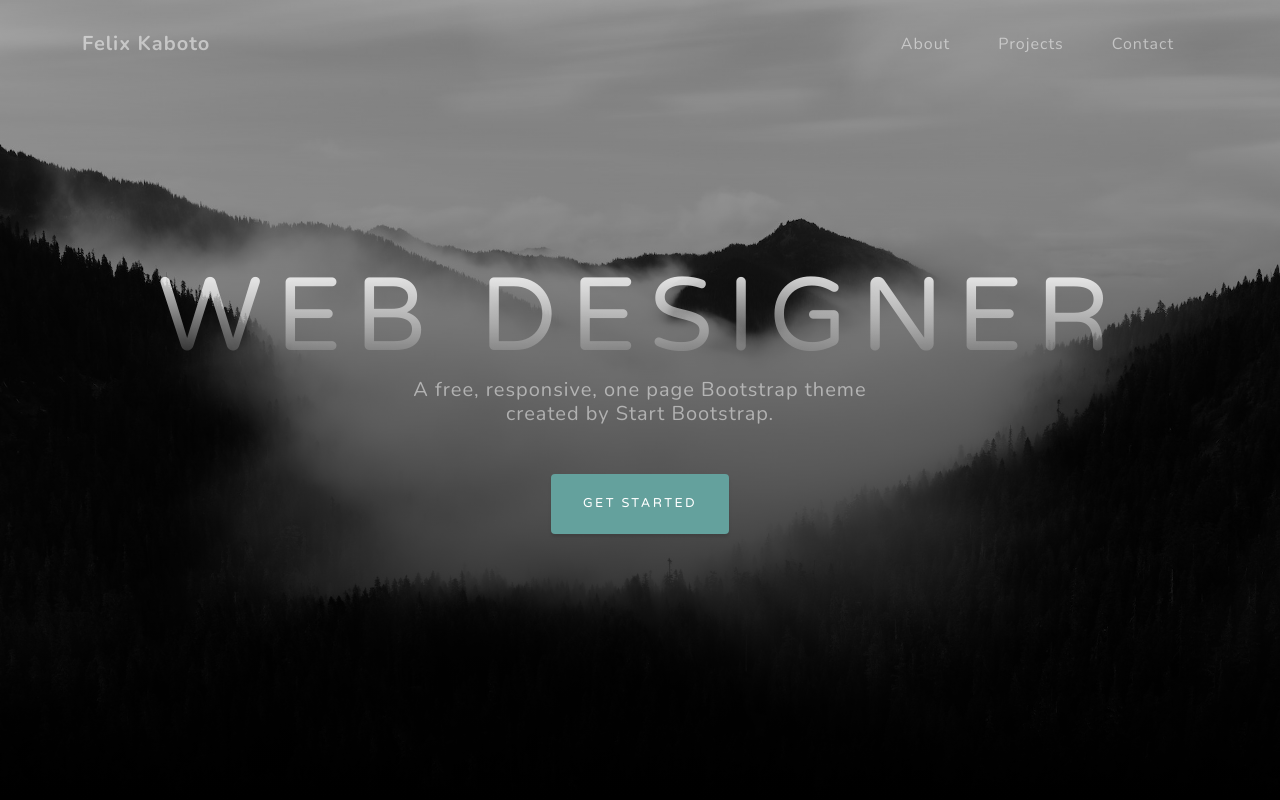
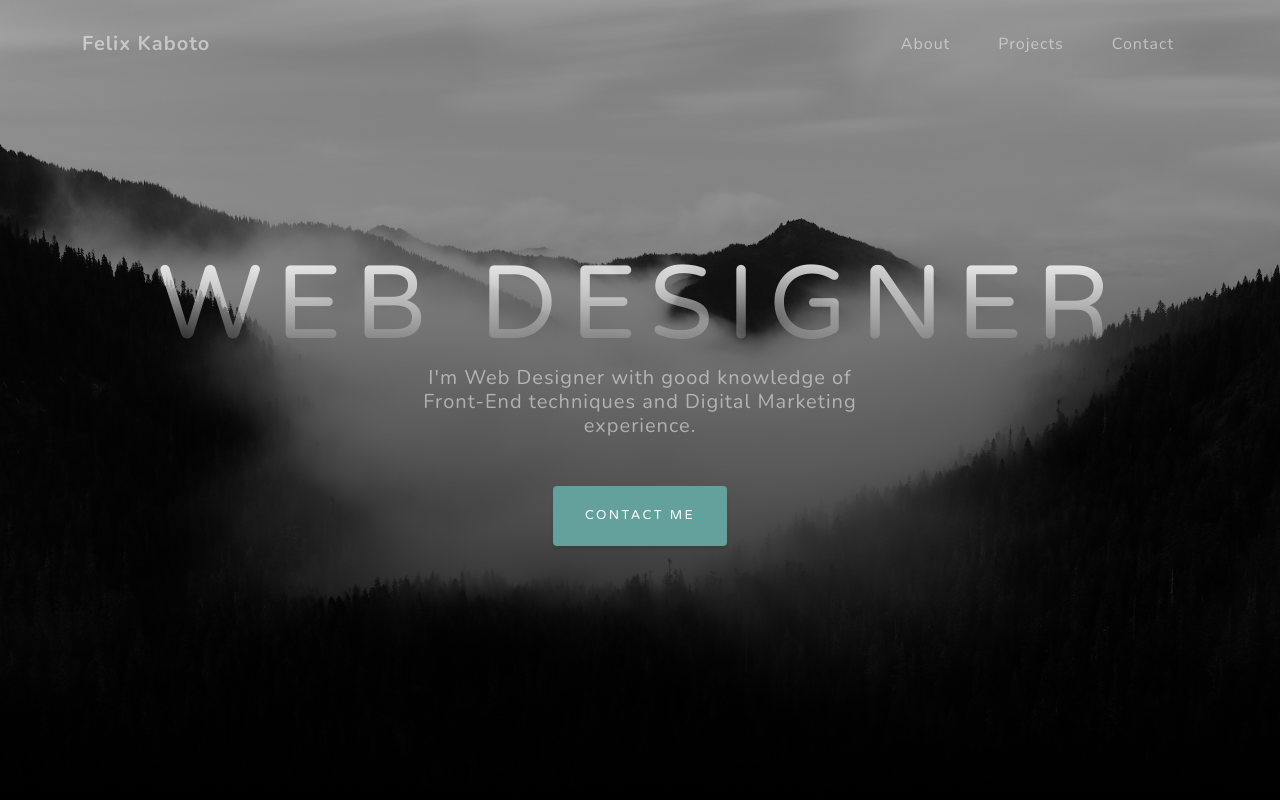
Before and after one commit to FelixKaboto/Felix-Kaboto.github.io, a plain HTML site: page index.html in a window 1280 px wide. Shown: the top 800 px of the page. Drawn offline with nearby package versions, Linux system fonts and the light colour scheme.

Commit message:
Update of Index.html

```diff
--- a/index.html
+++ b/index.html
@@ -38,8 +38,8 @@
             <div class="container d-flex h-100 align-items-center">
                 <div class="mx-auto text-center">
                     <h1 class="mx-auto my-0 text-uppercase">Web Designer</h1>
-                    <h2 class="text-white-50 mx-auto mt-2 mb-5">A free, responsive, one page Bootstrap theme created by Start Bootstrap.</h2>
-                    <a class="btn btn-primary js-scroll-trigger" href="#about">Get Started</a>
+                    <h2 class="text-white-50 mx-auto mt-2 mb-5">I'm Web Designer with good knowledge of Front-End techniques and Digital Marketing experience.</h2>
+                    <a class="btn btn-primary js-scroll-trigger" href="#about">Contact Me</a>
                 </div>
             </div>
         </header>
```
